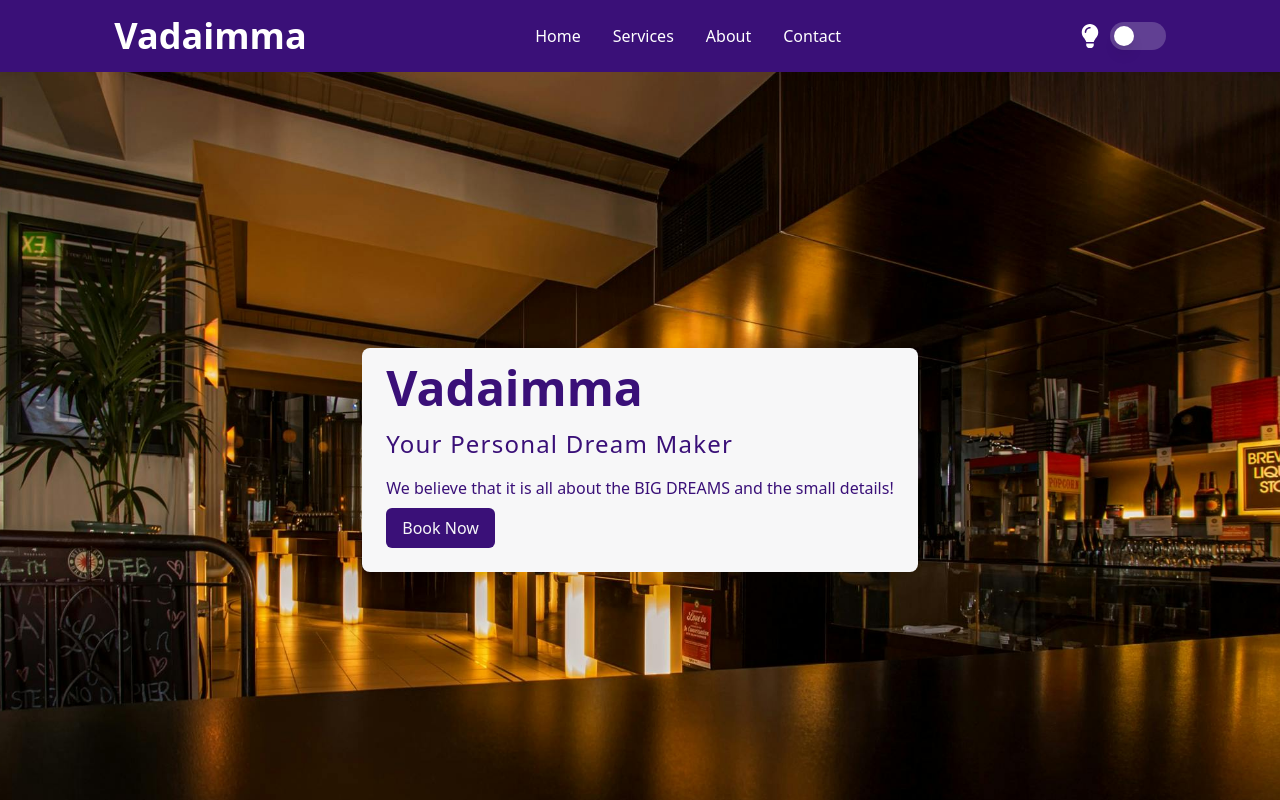
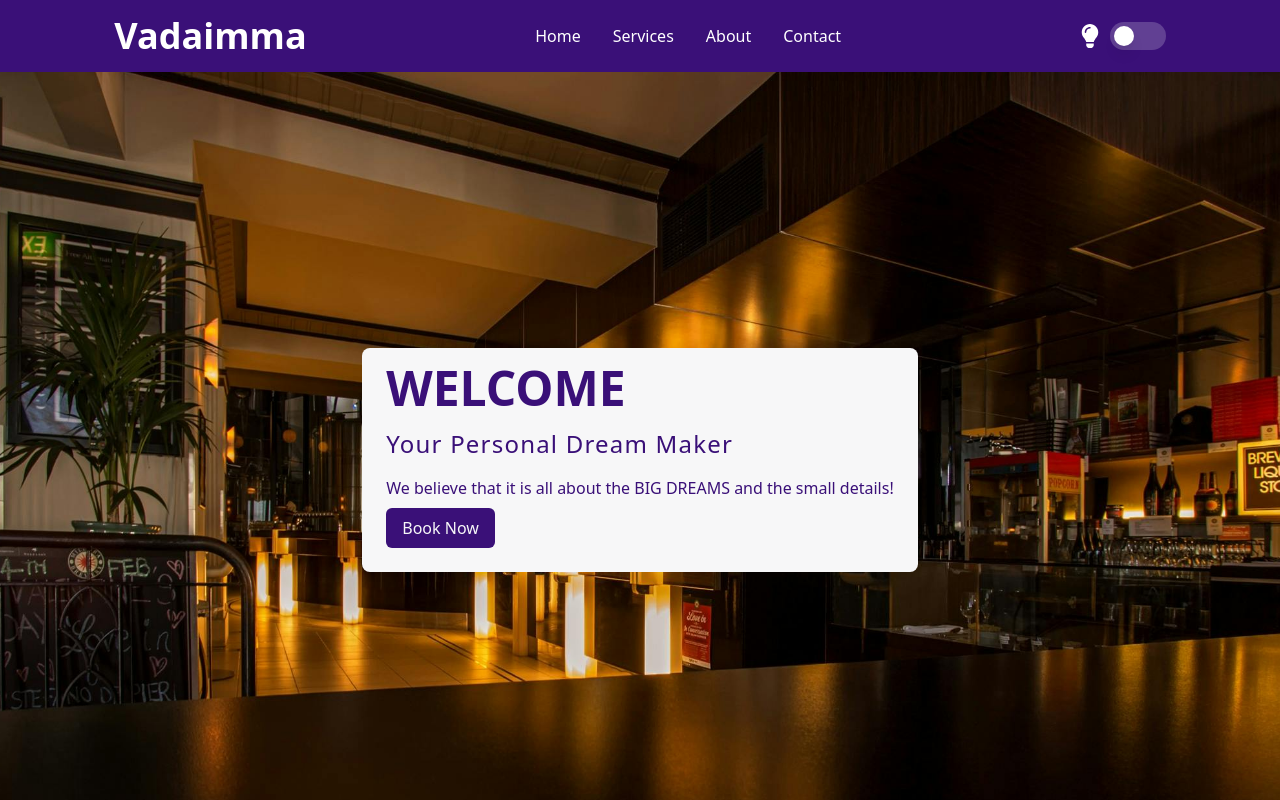
Before and after one commit to asad-23/MernEventProject, a React (Vite) app in the folder client/: page / in a window 1280 px wide. Shown: the top 800 px of the page. Built offline with nearby package versions, Linux system fonts and the light colour scheme.

Commit message:
HeroSection.jsx

```diff
--- a/client/src/components/HeroSection.jsx
+++ b/client/src/components/HeroSection.jsx
@@ -10,7 +10,7 @@
       <div className='w-full h-screen bg-center bg-cover bg-fixed' style={{backgroundImage: `url(${image})`}}>
         <div className='flex flex-col justify-center items-center h-full'>
           <div className={`${ dark ? 'bg-[#1E201E] text-[#F7F7F8]' : 'bg-[#F7F7F8] text-[#3A1078]'} py-4 px-6 m-4 rounded-lg`}>
-          <h1 className='text-4xl md:text-5xl font-bold'>Vadaimma</h1>
+          <h1 className='text-4xl md:text-5xl font-bold'>WELCOME</h1>
           <p className='text-2xl py-4 tracking-wider'>Your Personal Dream Maker</p>
           <p>We believe that it is all about the BIG DREAMS and the small details!</p>
           <button className={`${ dark? 'text-[#1E201E] bg-[#F7F7F8]' : 'text-[#F7F7F8] bg-[#3A1078]'} px-4 py-2 rounded-md my-2`}>Book Now</button>
```
